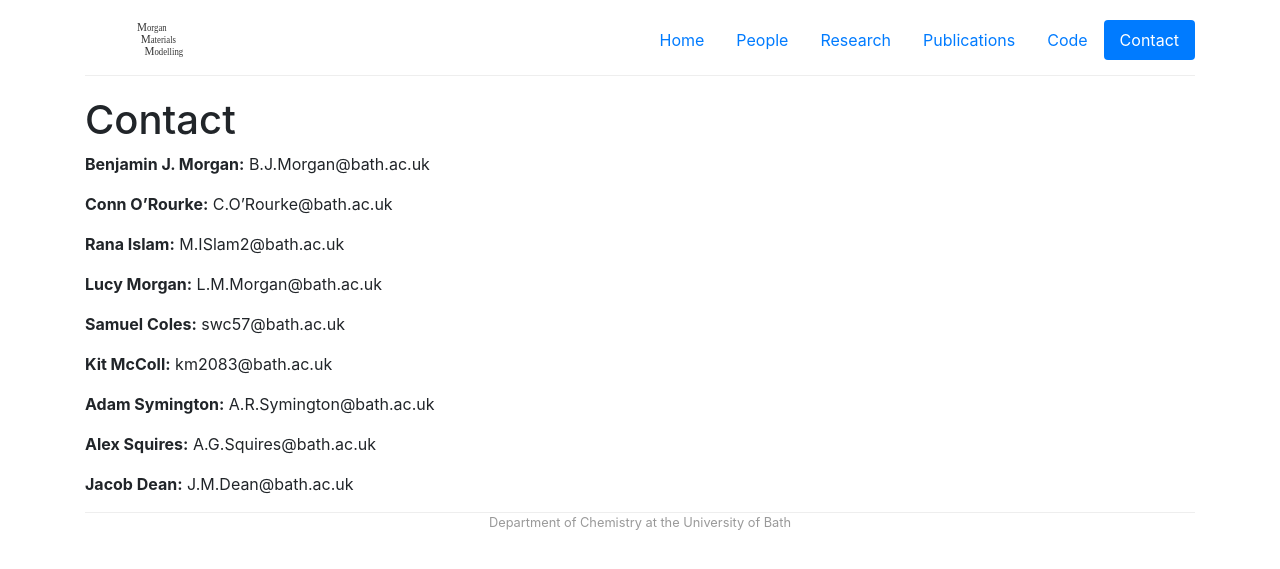
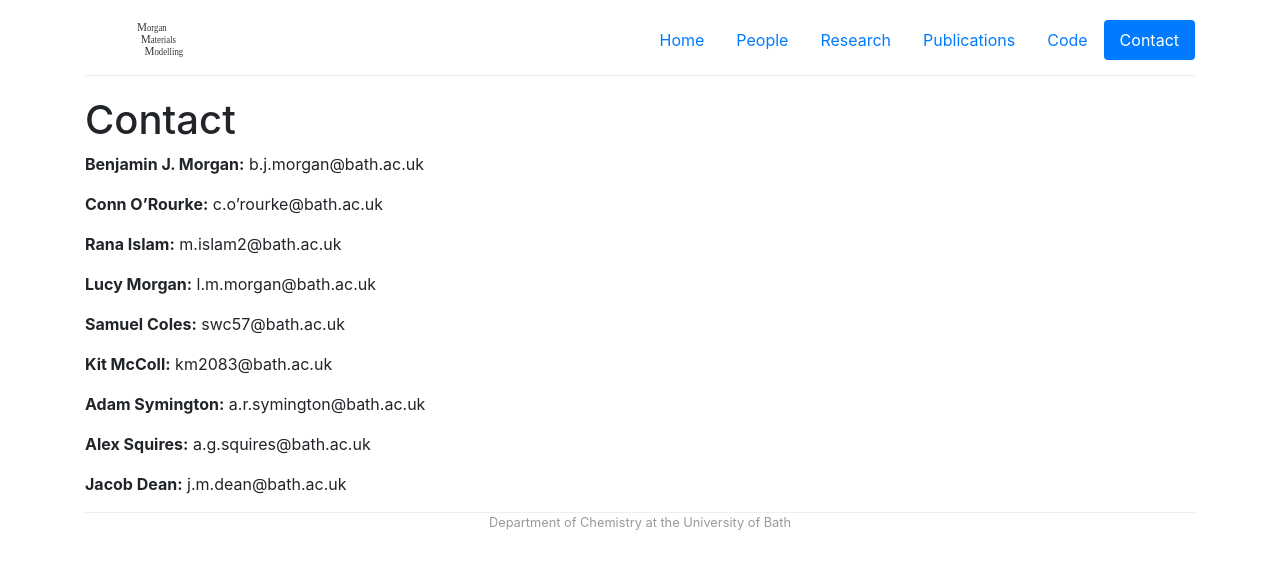
Before and after one commit to morgan-group-bath/morgan-group-bath.github.io, a Jekyll site: the page built from contact.md, in a window 1280 px wide. Shown: the top 569 px of the page. Built offline with Jekyll 4.4.1, drawn with Linux system fonts in a browser that asks for light colours.

Commit message:
email addresses corrected

```diff
--- a/contact.md
+++ b/contact.md
@@ -3,20 +3,20 @@ layout: default
 title: Contact
 ---
 
-**Benjamin J. Morgan:** B.J.Morgan@bath.ac.uk
+**Benjamin J. Morgan:** b.j.morgan@bath.ac.uk
 
-**Conn O'Rourke:** C.O'Rourke@bath.ac.uk
+**Conn O'Rourke:** c.o'rourke@bath.ac.uk
 
-**Rana Islam:** M.ISlam2@bath.ac.uk
+**Rana Islam:** m.islam2@bath.ac.uk
 
-**Lucy Morgan:** L.M.Morgan@bath.ac.uk
+**Lucy Morgan:** l.m.morgan@bath.ac.uk
 
 **Samuel Coles:** swc57@bath.ac.uk
 
 **Kit McColl:** km2083@bath.ac.uk
 
-**Adam Symington:** A.R.Symington@bath.ac.uk
+**Adam Symington:** a.r.symington@bath.ac.uk
 
-**Alex Squires:** A.G.Squires@bath.ac.uk
+**Alex Squires:** a.g.squires@bath.ac.uk
 
-**Jacob Dean:** J.M.Dean@bath.ac.uk
+**Jacob Dean:** j.m.dean@bath.ac.uk
```
